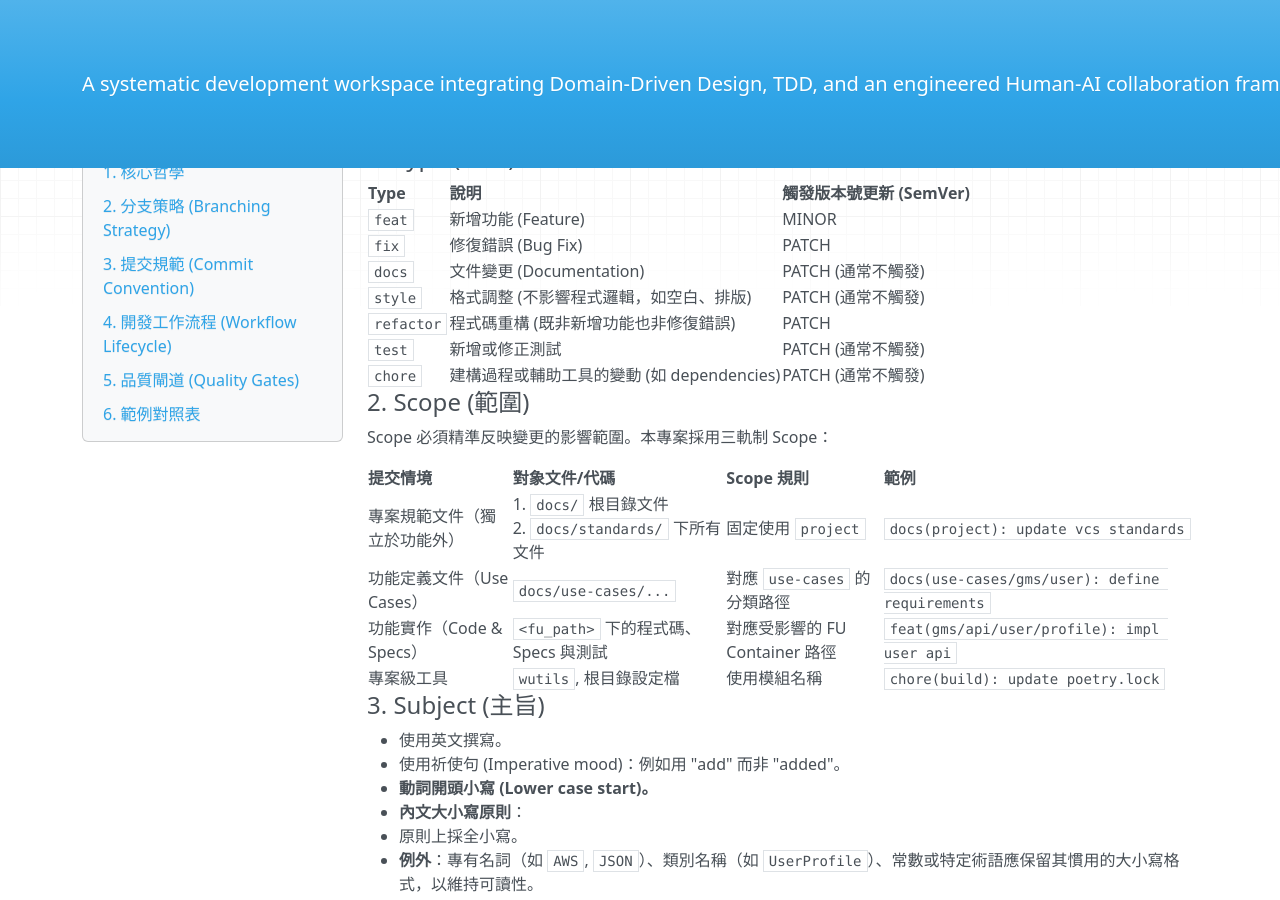
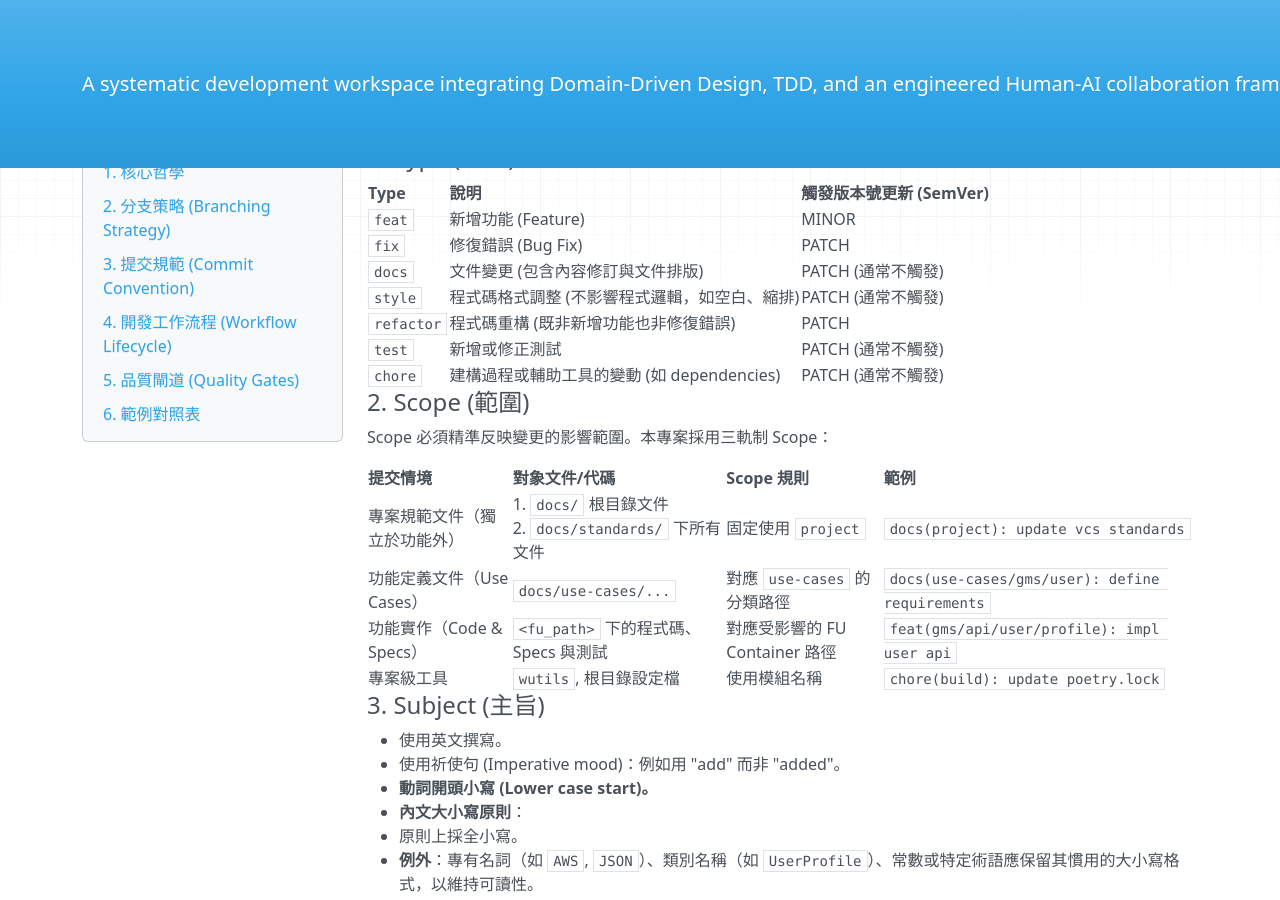
Before and after one commit to Wanini0209/wBiSaProj, an MkDocs documentation site: the page built from docs/standards/version-control.md, in a window 1280 px wide and 900 px high, scrolled down 1800 px. Built offline with MkDocs 1.6.1, drawn with Linux system fonts in a browser that asks for light colours; nearby versions of some CDN libraries.

Commit message:
docs(project): clarify definition of style and docs types
The previous definition of `style` was ambiguous regarding markdown
formatting.

This update explicitly:
- Restricts `style` to source code formatting (logic-free changes).
- Assigns all documentation formatting/layout changes to `docs`.

This aligns our project standards with widely accepted Conventional
Commits practices.

```diff
--- a/docs/standards/version-control.md
+++ b/docs/standards/version-control.md
@@ -89,8 +89,8 @@ Header 總長度不得超過 72 字元。
 |:-----|:-----|:------------------------|
 | `feat` | 新增功能 (Feature) | MINOR |
 | `fix` | 修復錯誤 (Bug Fix) | PATCH |
-| `docs` | 文件變更 (Documentation) | PATCH (通常不觸發) |
-| `style` | 格式調整 (不影響程式邏輯，如空白、排版) | PATCH (通常不觸發) |
+| `docs` | 文件變更 (包含內容修訂與文件排版) | PATCH (通常不觸發) |
+| `style` | 程式碼格式調整 (不影響程式邏輯，如空白、縮排) | PATCH (通常不觸發) |
 | `refactor` | 程式碼重構 (既非新增功能也非修復錯誤) | PATCH |
 | `test` | 新增或修正測試 | PATCH (通常不觸發) |
 | `chore` | 建構過程或輔助工具的變動 (如 dependencies) | PATCH (通常不觸發) |
```
